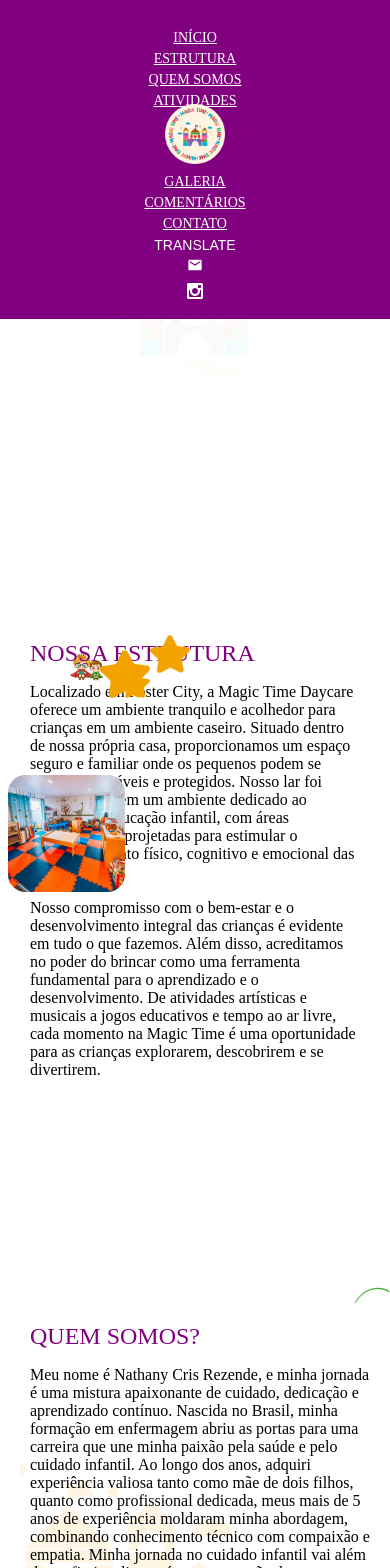
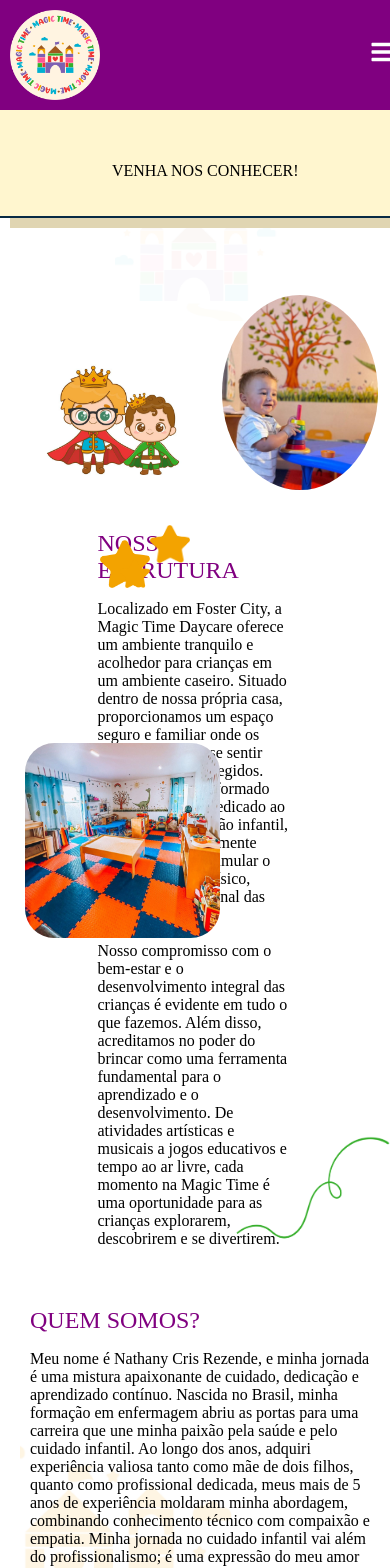
Before and after one commit to Fbcsozo/magic-time-day-care, a React (Create React App) app: page / in a window 390 px wide. Shown: the top 1568 px of the page. Built offline with nearby package versions, Linux system fonts and the light colour scheme.

Commit message:
Thirteenth commit

```diff
--- a/src/components/Estrutura/estrutura.css
+++ b/src/components/Estrutura/estrutura.css
@@ -47,18 +47,18 @@ h1 {
 /* Estilos da estrutura */
 .structure-1 {
   width: 100%;
-  min-height: 700px; /* Altura mínima definida */
+  min-height: 600px;
   height: auto;
   position: relative;
   padding: 20px;
-  box-sizing: border-box; /* Inclui padding na altura total */
+  box-sizing: border-box;
   display: flex;
 }
 
 .structure-2 {
   padding-top: 13%;
   padding-left: 20%;
-  max-width: 600px;
+  max-width: 50vw;
   margin: 0 auto;
   text-align: left;
 }
@@ -106,7 +106,7 @@ h1 {
   width: 30%;
   position: absolute;
   left: 2%;
-  top: 25%;
+  top: 30vh;
   border-radius: 15%;
 }
 /* Media Queries */
@@ -118,8 +118,9 @@ h1 {
   }
 
   .img-structure {
-    max-width: 300px;
-    bottom: -100px;
+    width: 100vw;
+    bottom: 0;
+    right: 0;
   }
 
   .star-1 {
@@ -133,6 +134,12 @@ h1 {
   .star-3 {
     left: 170px;
   }
+  .structure-img1 {
+    bottom: 0;
+    left: 3vh;
+    width: 50vw;
+
+  }
 }
 
 @media (max-width: 480px) {
@@ -143,8 +150,15 @@ h1 {
   }
 
   .img-structure {
-    max-width: 200px;
-    bottom: -80px;
+    width: 40vw;
+    bottom: 0;
+    right: 0;
+  }
+  .structure-img1 {
+    bottom: 0;
+    left: 3vh;
+    width: 50vw;
+
   }
 
   .star-1 {
--- a/src/components/Home/home.css
+++ b/src/components/Home/home.css
@@ -43,7 +43,89 @@
   transform: rotate(25deg);
 }
  */
-.home-1 {
+/* .home-1 {
+  padding-top: 10%;
+  width: 100%;
+  min-height: 580px; Use min-height para garantir que a altura mínima seja respeitada
+  position: relative;
+  background-image: url("../../../public/images/backgrounds/page1.png");
+  background-repeat: no-repeat;
+  background-size: 70%;
+  background-position: center;
+} */
+
+/* .home-2 {
+  padding: 20px;
+  margin-left: auto;
+  margin-right: auto;
+  margin-top: 18vh;
+  width: 350px;
+  background-color: #fff6cf;
+  text-align: center;
+  border: 2px solid #082a44;
+  border-left: none;
+  border-top: none;
+  box-shadow: 10px 10px #e0d5b2;
+  position: relative;
+}
+
+.arthuresamu {
+  position: absolute;
+  width: 15vw;
+  left: 17%;
+  bottom: 0%;
+}
+.samuelzin {
+  width: 25%;
+  position: absolute;
+  right: 3%;
+  border-radius: 70%;
+}
+
+.rainbow {
+  position: absolute;
+  width: 22vw;
+  bottom: 1%;
+  left: -5%;
+  transform: rotate(25deg);
+}
+
+
+@media (max-width: 768px) {
+  .home-2 {
+    width: 90%;
+    margin-top: 50px;
+  }
+  .rainbow {
+    width: 20vw;
+    top: 30vh;
+    left: -60%;
+  }
+  .arthuresamu {
+    width: 12vw;
+    bottom: -20vh;
+  }
+}
+
+@media (max-width: 480px) {
+  .home-1 {
+    padding-top: 5%;
+  }
+  .rainbow {
+    width: 15vw;
+    top: 20vh;
+    left: -40%;
+  }
+  .arthuresamu {
+    width: 10vw;
+    bottom: -10vh;
+  }
+  .home-2 {
+    width: 95%;
+  }
+}
+ */
+ .home-1 {
   padding-top: 10%;
   width: 100%;
   min-height: 580px; /* Use min-height para garantir que a altura mínima seja respeitada */
@@ -59,7 +141,7 @@
   margin-left: auto;
   margin-right: auto; /* Centraliza o container */
   margin-top: 18vh; /* Ajusta o top */
-  width: 350px;
+  width: 35vw;
   background-color: #fff6cf;
   text-align: center;
   border: 2px solid #082a44;
@@ -69,28 +151,25 @@
   position: relative; /* Necessário para o posicionamento dos elementos internos */
 }
 
+.arthuresamu, .rainbow, .samuelzin {
+  max-width: 30%; /* Limita a largura das imagens */
+  position: absolute;
+}
+
 .arthuresamu {
-  position: absolute;
   width: 15vw; /* Use unidades relativas */
   left: 17%; /* Ajuste conforme necessário */
   bottom: 0%; /* Ajuste conforme necessário */
 }
+
 .samuelzin {
-  width: 25%;
-  position: absolute;
+  width: 25vw;
   right: 3%;
+  bottom: 0;
   border-radius: 70%;
 }
 
-.cloud {
-  position: absolute;
-  width: 100%;
-  top: 15%;
-  left: 0;
-}
-
 .rainbow {
-  position: absolute;
   width: 22vw; /* Use unidades relativas */
   bottom: 1%; /* Ajuste conforme necessário */
   left: -5%; /* Ajuste conforme necessário */
@@ -99,35 +178,55 @@
 
 /* Media Queries para Responsividade */
 @media (max-width: 768px) {
+
+  .home-1{
+    min-height: 470px;
+  }
+  .images-mobile{
+    align-items: center;
+    display: flex;
+    flex-direction:row ;
+    margin: 0 auto;
+    padding: 10px;
+    height: 20vh;
+  }
   .home-2 {
-    width: 90%; /* Aumenta a largura em telas menores */
-    margin-top: 50px; /* Ajuste conforme necessário */
+    width: 60%;
+    margin-top: 2px;
+
   }
-  .rainbow {
-    width: 20vw; /* Ajusta o tamanho do arco-íris em telas menores */
-    top: 30vh; /* Ajuste conforme necessário */
-    left: -60%; /* Ajuste conforme necessário */
+
+  .arthuresamu, .samuelzin {
+    max-width: 70%;
+    display: flex;
   }
-  .arthuresamu {
-    width: 12vw; /* Ajusta o tamanho da imagem em telas menores */
-    bottom: -20vh; /* Ajuste conforme necessário */
+  .arthuresamu{
+    width: 40vw;
+    left: 8vw;
   }
+  .samuelzin{
+    width: 40vw;
+  }
+  .rainbow{
+    display: none;
+  }
+
 }
 
 @media (max-width: 480px) {
   .home-1 {
     padding-top: 5%; /* Reduz o padding-top em telas muito pequenas */
   }
-  .rainbow {
-    width: 15vw; /* Ajusta ainda mais o tamanho do arco-íris */
-    top: 20vh; /* Ajuste conforme necessário */
-    left: -40%; /* Ajuste conforme necessário */
-  }
-  .arthuresamu {
-    width: 10vw; /* Ajusta ainda mais o tamanho da imagem */
-    bottom: -10vh; /* Ajuste conforme necessário */
-  }
+
   .home-2 {
     width: 95%; /* Quase toda a largura da tela em dispositivos muito pequenos */
   }
+
+  .arthuresamu, .rainbow, .samuelzin {
+    max-width: 100%; /* Ajusta o tamanho das imagens para telas muito pequenas */
+  }
+
+  .rainbow {
+    width: 90%; /* Ajusta ainda mais o tamanho do arco-íris */
+  }
 }
--- a/src/components/Home/home.jsx
+++ b/src/components/Home/home.jsx
@@ -17,11 +17,15 @@ function Home({ language }) {
 
   return (
     <div id="home"className="home-1">
-      <img
-        className="cloud"
-        src="./images/backgrounds/page-navbar.png"
-        alt="cloud"
-      />
+
+
+      <div className="home-2">
+        <p>{texts[language].paragraph1}</p> <br />
+        <p>{texts[language].paragraph2}</p>
+
+      </div>
+      <div className="images-mobile">
+
       <img
           className="rainbow"
           src="./images/content/image-rainbow.png"
@@ -37,11 +41,6 @@ function Home({ language }) {
           src="./images/content/samuelzin.jpeg"
           alt="samuelzin"
           />
-
-      <div className="home-2">
-        <p>{texts[language].paragraph1}</p> <br />
-        <p>{texts[language].paragraph2}</p>
-
           </div>
     </div>
   );
--- a/src/components/Nav-bar/navbar.css
+++ b/src/components/Nav-bar/navbar.css
@@ -37,7 +37,7 @@
 
 
  */
-.nav-bar {
+/* .nav-bar {
   display: flex;
   justify-content: space-around;
   align-items: center;
@@ -105,3 +105,200 @@
     height: 1px;
   }
 }
+ */
+/*  .navbar-container {
+  position: relative;
+}
+
+.nav-bar {
+  display: flex;
+  justify-content: space-around;
+  align-items: center;
+  background-color: purple;
+  color: white;
+  width: 100%;
+  padding: 10px;
+  text-align: center;
+  position: fixed;
+  top: 0;
+  z-index: 1;
+}
+
+.nav-bar a {
+  padding: 10px 10px;
+  text-decoration: underline;
+  color: white;
+}
+
+.logo-navbar {
+  width: 90px;
+  height: 90px;
+}
+
+.icons {
+  display: flex;
+  flex-direction: column;
+  gap: 10px;
+  padding-left: 0;
+}
+
+.translate-button {
+  background: none;
+  border: none;
+  color: white;
+  cursor: pointer;
+  padding: 5px;
+}
+
+.menu-toggle {
+  display: none;
+  background: none;
+  border: none;
+  color: white;
+  font-size: 24px;
+  cursor: pointer;
+}
+
+.mobile-menu {
+  display: none;
+  flex-direction: column;
+  position: fixed;
+  top: 0;
+  left: 0;
+  width: 15vw;
+  height: 100%;
+  background-color: purple;
+  padding: 20px;
+  z-index: 2;
+}
+
+.mobile-menu a,
+.mobile-menu .translate-button {
+  padding: 10px 0;
+}
+
+@media (max-width: 768px) {
+  .nav-bar {
+    display: none;
+  }
+
+  .menu-toggle {
+    display: block;
+  }
+
+  .mobile-menu {
+    display: flex;
+  }
+}
+
+@media (max-width: 480px) {
+  .logo-navbar {
+    width: 60px;
+    height: 60px;
+  }
+
+  .nav-bar a,
+  .translate-button {
+    font-size: 14px;
+    height: 1px;
+  }
+}
+ */
+
+ .navbar-container {
+  position: relative;
+}
+
+.nav-bar {
+  display: flex;
+  justify-content: space-around;
+  align-items: center;
+  background-color: purple;
+  color: white;
+  width: 100%;
+  padding: 10px;
+  text-align: center;
+  position: fixed;
+  top: 0;
+  z-index: 1;
+}
+
+.nav-bar a {
+  padding: 10px 10px;
+  text-decoration: underline;
+  color: white;
+}
+
+.logo-navbar {
+  width: 90px;
+  height: 90px;
+}
+
+.icons {
+  display: flex;
+  flex-direction: column;
+  gap: 10px;
+  padding-left: 0;
+}
+
+.translate-button {
+  background: none;
+  border: none;
+  color: white;
+  cursor: pointer;
+  padding: 5px;
+}
+
+.menu-toggle {
+  display: none;
+  background: none;
+  border: none;
+  color: white;
+  font-size: 24px;
+  cursor: pointer;
+}
+
+.mobile-menu {
+  display: none;
+  flex-direction: column;
+  position: fixed;
+  top: 0;
+  left: 0;
+  width: 70vw; /* Ocupa 70% da largura da tela */
+  height: 100%;
+  background-color: purple;
+  padding: 20px;
+  z-index: 2;
+  align-items: center;
+  justify-content: center;
+  overflow-y: auto; /* Permite rolagem se o conteúdo for muito grande */
+}
+
+.mobile-menu a,
+.mobile-menu .translate-button {
+  padding: 10px 0;
+}
+
+@media (max-width: 768px) {
+  .nav-bar {
+    justify-content: space-between;
+  }
+
+  .menu-toggle {
+    display: block;
+  }
+
+  .mobile-menu {
+    display: flex;
+  }
+
+  .nav-bar > a,
+  .nav-bar > .translate-button,
+  .nav-bar > .icons {
+    display: none;
+  }
+
+  .nav-bar > .logo-navbar {
+    display: block;
+  }
+}
--- a/src/components/Nav-bar/navbar.jsx
+++ b/src/components/Nav-bar/navbar.jsx
@@ -1,4 +1,4 @@
-import React from "react";
+/* import React from "react";
 import "./navbar.css";
 import { MdEmail } from "react-icons/md";
 import { ImInstagram } from "react-icons/im";
@@ -53,29 +53,180 @@ function Navbar({ toggleLanguage, language }) {
 }
 
 export default Navbar;
+ */
 
-/* import React from "react";
+/* import React, { useState } from "react";
 import "./navbar.css";
 import { MdEmail } from "react-icons/md";
 import { ImInstagram } from "react-icons/im";
+import { FaBars } from "react-icons/fa";
+import { AiOutlineClose } from "react-icons/ai";
 
-function Navbar({ toggleLanguage }) {
+function Navbar({ toggleLanguage, language }) {
+  const [isOpen, setIsOpen] = useState(false);
+
+  const texts = {
+    pt: {
+      title1: "INÍCIO",
+      title2: "ESTRUTURA",
+      title3: " QUEM SOMOS",
+      title4: "GALERIA",
+      title5: "ATIVIDADES",
+      title6: "COMENTÁRIOS",
+      title7: "CONTATO",
+      title8: "TRANSLATE",
+    },
+    en: {
+      title1: "HOME",
+      title2: "STRUCTURE",
+      title3: "WHO ARE WE",
+      title4: "GALERY",
+      title5: "ACTIVITYS",
+      title6: "COMMENTS",
+      title7: "CONTACT",
+      title8: "TRADUÇÃO",
+    },
+  };
+
+  const toggleMenu = () => {
+    setIsOpen(!isOpen);
+  };
+
   return (
+    <div className="navbar-container">
       <div className="nav-bar">
-            <p> HOME</p>
-            <p> ESTRUTURA</p>
-            <p> QUEM SOMOS</p>
-            <p> GALERIA</p>
-            <img src="" alt="image" />
-            <p> ATIVIDADES</p>
-            <p> CONTATO</p>
-            <button onClick={toggleLanguage}>TRADUÇÃO</button>
+        <a href="#home"> {texts[language].title1}</a>
+        <a href="#structure"> {texts[language].title2}</a>
+        <a href="#about"> {texts[language].title3}</a>
+        <a href="#activity"> {texts[language].title5}</a>
+
+        <img
+          className="logo-navbar"
+          src="./images/logos/navbar.png"
+          alt="navbar"
+        />
+        <a href="#gallery"> {texts[language].title4}</a>
+        <a href="#comments"> {texts[language].title6}</a>
+        <a href="#contact"> {texts[language].title7}</a>
+        <button className="translate-button" onClick={toggleLanguage}>
+          {texts[language].title8}
+        </button>
+        <div className="icons">
+          <MdEmail />
+          <ImInstagram />
+        </div>
+        <button className="menu-toggle" onClick={toggleMenu}>
+          {isOpen ? <AiOutlineClose /> : <FaBars />}
+        </button>
+      </div>
+      {isOpen && (
+        <div className="mobile-menu">
+          <a href="#home" onClick={toggleMenu}> {texts[language].title1}</a>
+          <a href="#structure" onClick={toggleMenu}> {texts[language].title2}</a>
+          <a href="#about" onClick={toggleMenu}> {texts[language].title3}</a>
+          <a href="#activity" onClick={toggleMenu}> {texts[language].title5}</a>
+          <a href="#gallery" onClick={toggleMenu}> {texts[language].title4}</a>
+          <a href="#comments" onClick={toggleMenu}> {texts[language].title6}</a>
+          <a href="#contact" onClick={toggleMenu}> {texts[language].title7}</a>
+          <button className="translate-button" onClick={toggleLanguage}>
+            {texts[language].title8}
+          </button>
           <div className="icons">
             <MdEmail />
             <ImInstagram />
           </div>
         </div>
+      )}
+    </div>
   );
 }
 
-export default Navbar; */
+export default Navbar;
+ */
+
+import React, { useState } from "react";
+import "./navbar.css";
+import { MdEmail } from "react-icons/md";
+import { ImInstagram } from "react-icons/im";
+import { FaBars } from "react-icons/fa";
+import { AiOutlineClose } from "react-icons/ai";
+
+function Navbar({ toggleLanguage, language }) {
+  const [isOpen, setIsOpen] = useState(false);
+
+  const texts = {
+    pt: {
+      title1: "INÍCIO",
+      title2: "ESTRUTURA",
+      title3: " QUEM SOMOS",
+      title4: "GALERIA",
+      title5: "ATIVIDADES",
+      title6: "COMENTÁRIOS",
+      title7: "CONTATO",
+      title8: "TRANSLATE",
+    },
+    en: {
+      title1: "HOME",
+      title2: "STRUCTURE",
+      title3: "WHO ARE WE",
+      title4: "GALERY",
+      title5: "ACTIVITYS",
+      title6: "COMMENTS",
+      title7: "CONTACT",
+      title8: "TRADUÇÃO",
+    },
+  };
+
+  const toggleMenu = () => {
+    setIsOpen(!isOpen);
+  };
+
+  return (
+    <div className="navbar-container">
+      <div className="nav-bar">
+        <a href="#home">{texts[language].title1}</a>
+        <a href="#structure">{texts[language].title2}</a>
+        <a href="#about">{texts[language].title3}</a>
+        <a href="#activity">{texts[language].title5}</a>
+        <img
+          className="logo-navbar"
+          src="./images/logos/navbar.png"
+          alt="navbar"
+        />
+        <a href="#gallery">{texts[language].title4}</a>
+        <a href="#comments">{texts[language].title6}</a>
+        <a href="#contact">{texts[language].title7}</a>
+        <button className="translate-button" onClick={toggleLanguage}>
+          {texts[language].title8}
+        </button>
+        <div className="icons">
+          <MdEmail />
+          <ImInstagram />
+        </div>
+        <button className="menu-toggle" onClick={toggleMenu}>
+          {isOpen ? <AiOutlineClose /> : <FaBars />}
+        </button>
+      </div>
+      {isOpen && (
+        <div className="mobile-menu">
+          <a href="#home" onClick={toggleMenu}>{texts[language].title1}</a>
+          <a href="#structure" onClick={toggleMenu}>{texts[language].title2}</a>
+          <a href="#about" onClick={toggleMenu}>{texts[language].title3}</a>
+          <a href="#activity" onClick={toggleMenu}>{texts[language].title5}</a>
+          <a href="#gallery" onClick={toggleMenu}>{texts[language].title4}</a>
+          <a href="#comments" onClick={toggleMenu}>{texts[language].title6}</a>
+          <a href="#contact" onClick={toggleMenu}>{texts[language].title7}</a>
+          <button className="translate-button" onClick={toggleLanguage}>
+            {texts[language].title8}
+          </button>
+          <div className="icons">
+            <MdEmail />
+            <ImInstagram />
+          </div>
+        </div>
+      )}
+    </div>
+  );
+}
+
+export default Navbar;
--- a/src/components/QuemSomos/quemsomos.css
+++ b/src/components/QuemSomos/quemsomos.css
@@ -45,6 +45,8 @@ h1 {
     padding-left: 20px;
     max-width: 90%;
     background-position: center;
+
+
   }
 
   .row-images {
@@ -53,7 +55,7 @@ h1 {
     align-items: center;
     padding: 0;
     flex-direction: row;
-    padding-left: 3%;
+    padding-left: 10vw;
   }
 
   .img-whoweare {
```
Also changed, not shown: src/components/Galeria/galeria.css (+48 -45 lines). Lines whose indentation alone changed are shown as unchanged.
